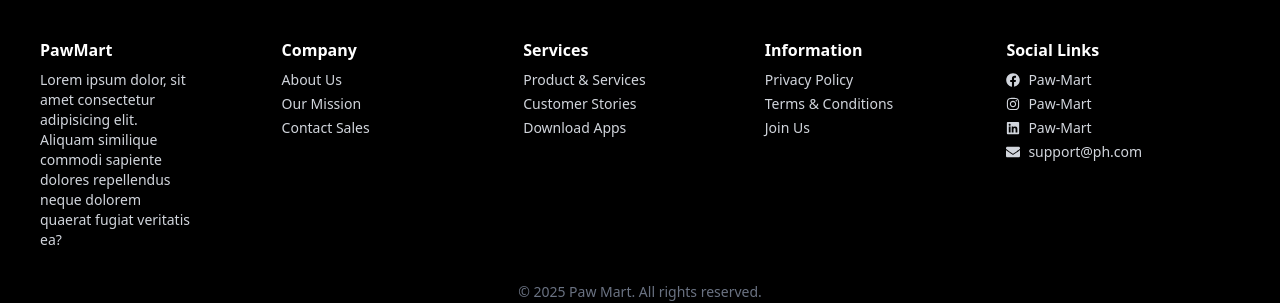
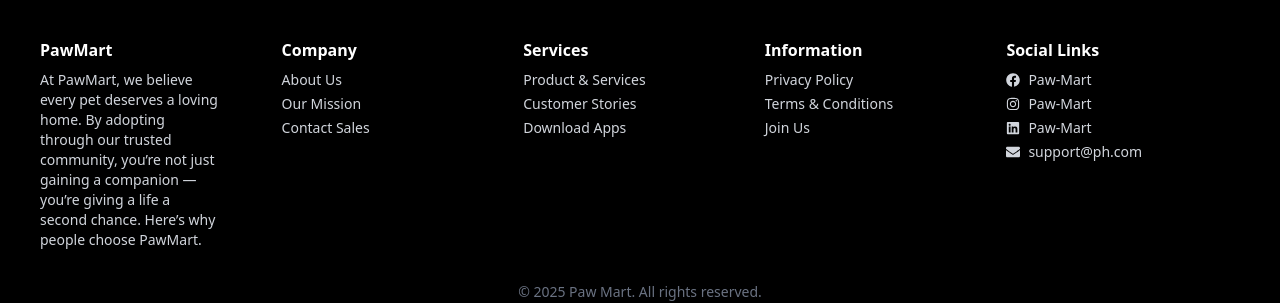
Before and after one commit to saad-1761/paw-mart, a React (Vite) app: page /pet-supplies in a window 1280 px wide. Shown: the part 1139-1442 px from the top of the page. Built offline with nearby package versions, Linux system fonts and the light colour scheme; no server answers.

Commit message:
modified footer

```diff
--- a/src/Components/Footer.jsx
+++ b/src/Components/Footer.jsx
@@ -12,10 +12,11 @@ const Footer = () => {
       <div className="grid md:grid-cols-5 gap-2">
         <div>
           <h3 className="text-white font-semibold mb-2">PawMart</h3>
-          <p className="text-sm max-w-[150px]">
-            Lorem ipsum dolor, sit amet consectetur adipisicing elit. Aliquam
-            similique commodi sapiente dolores repellendus neque dolorem quaerat
-            fugiat veritatis ea?
+          <p className="text-sm max-w-[180px]">
+            At PawMart, we believe every pet deserves a loving home. By adopting
+            through our trusted community, you’re not just gaining a companion —
+            you’re giving a life a second chance. Here’s why people choose
+            PawMart.
           </p>
         </div>
         <div>
```
